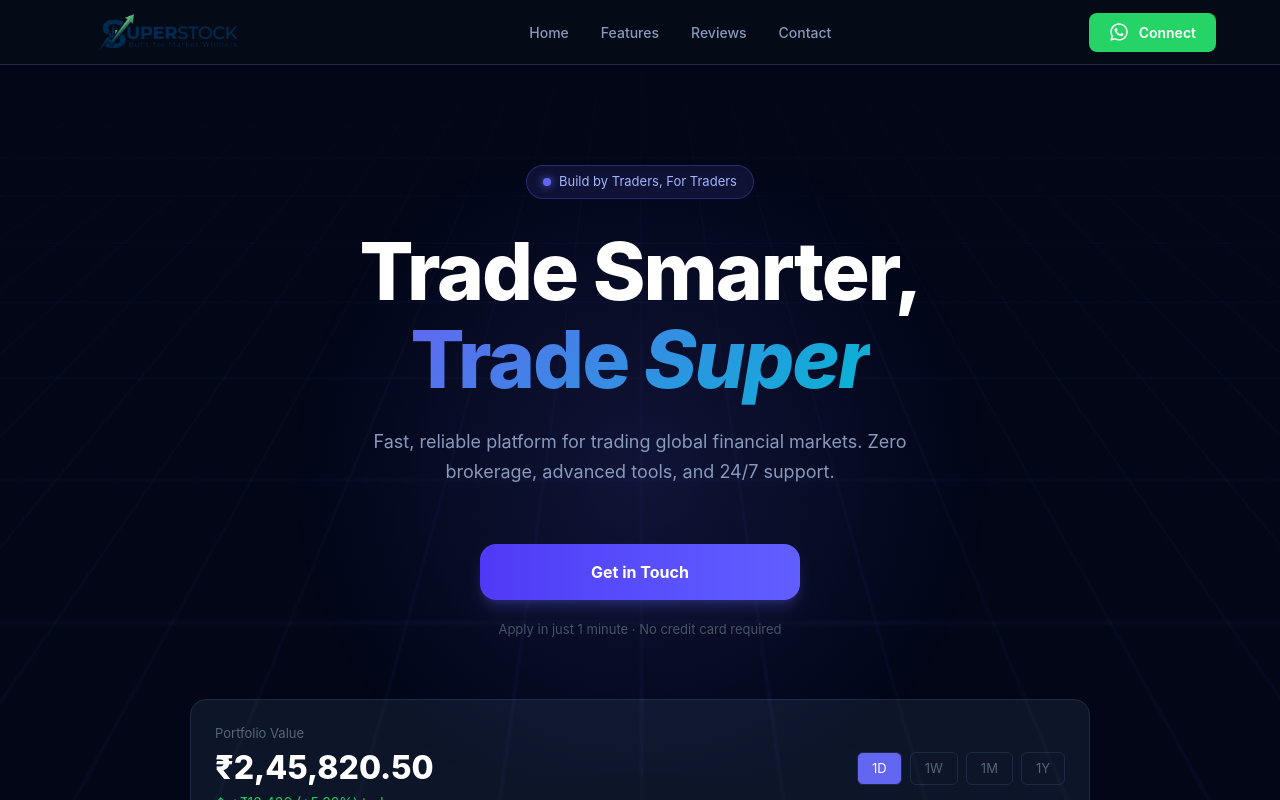
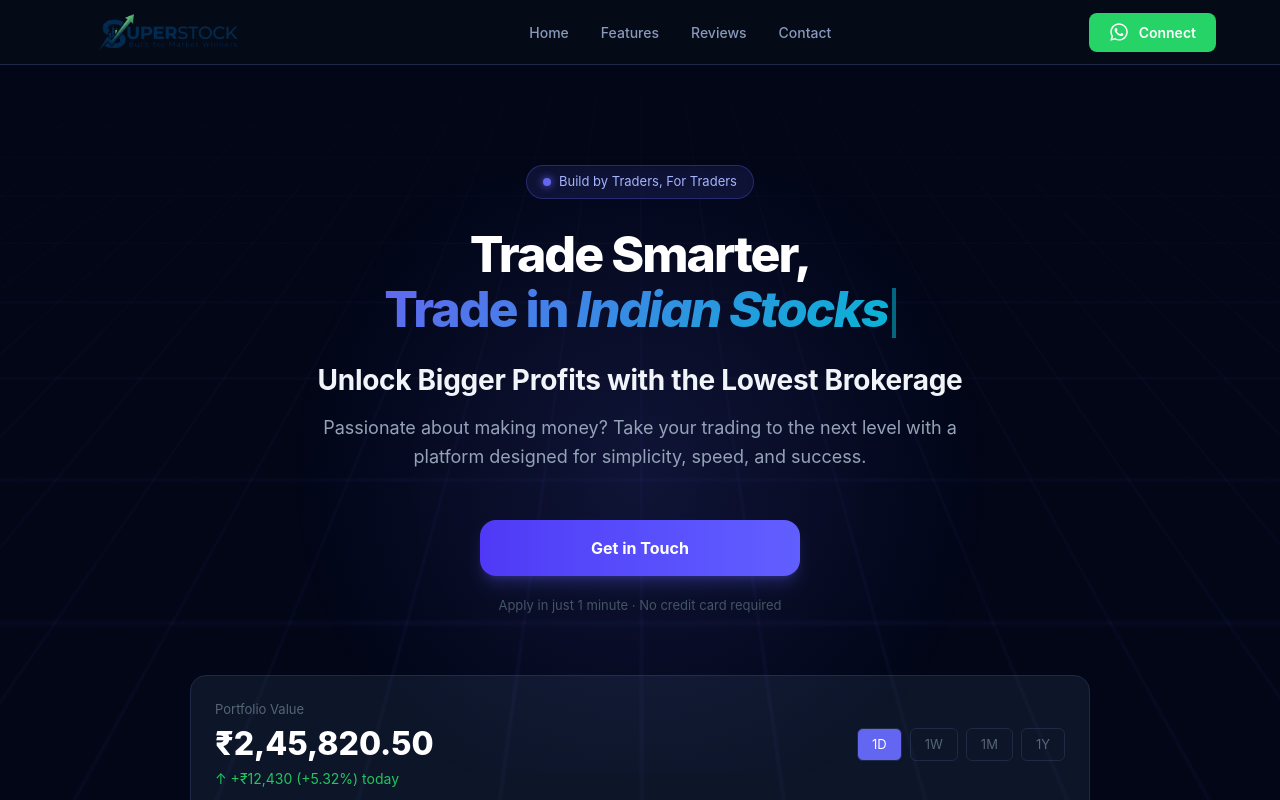
Before and after one commit to kartavya21-dot/Trade_Web_App, a React (Vite) app: page / in a window 1280 px wide. Shown: the top 800 px of the page. Built offline with nearby package versions, Linux system fonts and the light colour scheme.

Commit message:
Solved Heading Paragraph

```diff
--- a/src/components/Hero.jsx
+++ b/src/components/Hero.jsx
@@ -1,4 +1,80 @@
-import { motion } from 'framer-motion';
+import React, { useState, useEffect } from "react";
+import { motion, AnimatePresence } from "framer-motion";
+
+const WORDS = ["Indian Commodities", "Indian Stocks", "Future & Options"];
+
+function HeroHeading() {
+  const [index, setIndex] = useState(0);
+  const [displayText, setDisplayText] = useState("");
+  const [isDeleting, setIsDeleting] = useState(false);
+  const [speed, setSpeed] = useState(100);
+
+  useEffect(() => {
+    const handleType = () => {
+      const currentFullWord = WORDS[index];
+
+      if (isDeleting) {
+        // Deleting text
+        setDisplayText(currentFullWord.substring(0, displayText.length - 1));
+        setSpeed(50); // Speed up when deleting
+      } else {
+        // Typing text
+        setDisplayText(currentFullWord.substring(0, displayText.length + 1));
+        setSpeed(100);
+      }
+
+      // Logic to switch states
+      if (!isDeleting && displayText === currentFullWord) {
+        // Pause at the end of the word
+        setTimeout(() => setIsDeleting(true), 1500);
+      } else if (isDeleting && displayText === "") {
+        setIsDeleting(false);
+        setIndex((prev) => (prev + 1) % WORDS.length);
+      }
+    };
+
+    const timer = setTimeout(handleType, speed);
+    return () => clearTimeout(timer);
+  }, [displayText, isDeleting, index, speed]);
+
+  return (
+    <h1
+      style={{
+        fontSize: "clamp(30px, 6vw, 50px)",
+        fontWeight: 800,
+        lineHeight: 1.1,
+        margin: "0 0 24px",
+        letterSpacing: -2,
+        color: "#fff",
+      }}
+    >
+      Trade Smarter,
+      <br />
+      <span
+        style={{
+          background: "linear-gradient(135deg, #6366f1, #06b6d4)",
+          WebkitBackgroundClip: "text",
+          WebkitTextFillColor: "transparent",
+        }}
+      >
+        Trade in <span style={{ fontStyle: "italic" }}>{displayText}</span>
+        {/* Animated Cursor */}
+        <motion.span
+          animate={{ opacity: [0, 1, 0] }}
+          transition={{ repeat: Infinity, duration: 0.8 }}
+          style={{
+            display: "inline-block",
+            marginLeft: "4px",
+            width: "4px",
+            height: "1em",
+            background: "#06b6d4",
+            verticalAlign: "middle",
+          }}
+        />
+      </span>
+    </h1>
+  );
+}
 
 export default function Hero({ markets }) {
   return (
@@ -90,39 +166,36 @@ export default function Hero({ markets }) {
           Build by Traders, For Traders
         </div>
 
-        <h1
+        <HeroHeading />
+        {/* Primary Sub-heading (The "Unlock Bigger..." part) */}
+        <p
           style={{
-            fontSize: "clamp(48px, 8vw, 80px)", // Slightly larger
-            fontWeight: 800,
-            lineHeight: 1.1,
-            margin: "0 0 24px",
-            letterSpacing: -2,
-            color: "#fff",
+            // Scalable: min 18px on mobile, max 28px on desktop
+            fontSize: "clamp(18px, 3vw, 28px)",
+            fontWeight: 700,
+            color: "#f1f5f9", // Brighter color for better readability
+            lineHeight: 1.3,
+            maxWidth: "800px",
+            margin: "0 auto 16px",
+            letterSpacing: "-0.01em",
           }}
         >
-          Trade Smarter,
-          <br />
-          <span
-            style={{
-              background: "linear-gradient(135deg, #6366f1, #06b6d4)",
-              WebkitBackgroundClip: "text",
-              WebkitTextFillColor: "transparent",
-            }}
-          >
-            Trade <span style={{ fontStyle: "italic" }}>Super</span>
-          </span>
-        </h1>
+          Unlock Bigger Profits with the Lowest Brokerage
+        </p>
+
+        {/* Secondary Description (The "Passionate about..." part) */}
         <p
           style={{
-            fontSize: 18,
-            color: "#8899bb",
-            lineHeight: 1.7,
-            maxWidth: 560,
-            margin: "0 auto 40px",
+            // Scalable: min 14px on mobile, max 18px on desktop
+            fontSize: "clamp(14px, 1.5vw, 18px)",
+            color: "#94a3b8", // Muted slate color
+            lineHeight: 1.6,
+            maxWidth: "700px",
+            margin: "0 auto 32px",
           }}
         >
-          Fast, reliable platform for trading global financial markets. Zero
-          brokerage, advanced tools, and 24/7 support.
+          Passionate about making money? Take your trading to the next level
+          with a platform designed for simplicity, speed, and success.
         </p>
         <div
           style={{
```
